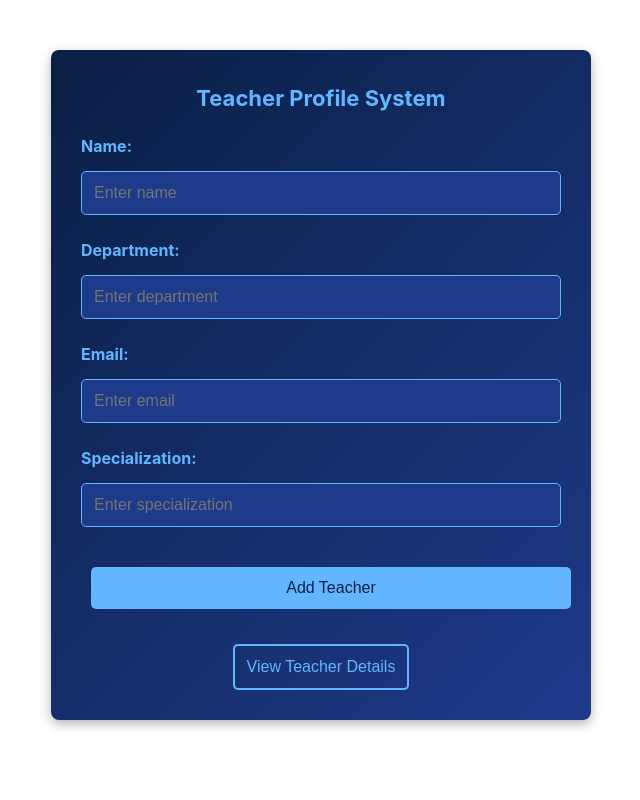
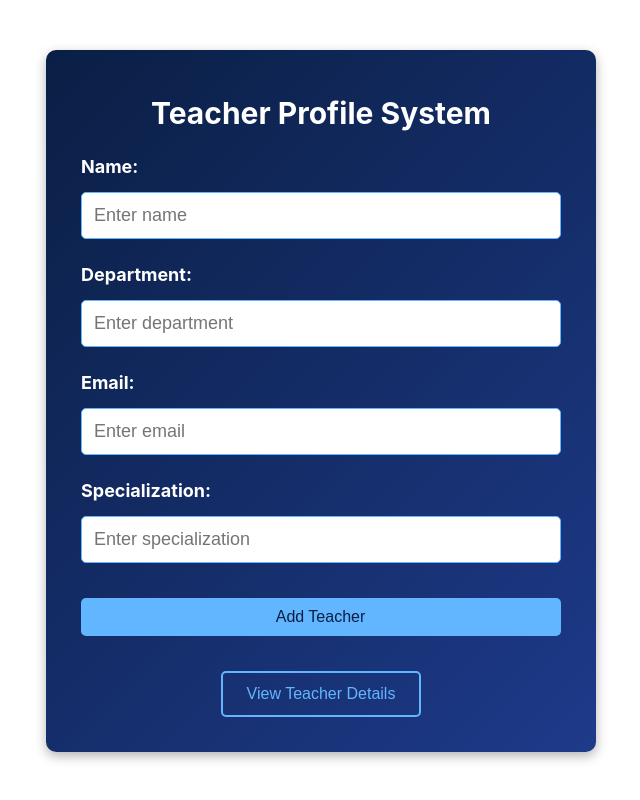
Before and after one commit to THEAYUSHIMISHRA/MMS, a React (Vite) app in the folder frontend/: page /teacher-profile in a window 1280 px wide. Shown: the whole page, without its empty margins (319-959 px from the left). Built offline with nearby package versions, Linux system fonts and the light colour scheme.

Commit message:
styling
updated the styling further

```diff
--- a/frontend/src/pages/Teachers/TeacherProfile.jsx
+++ b/frontend/src/pages/Teachers/TeacherProfile.jsx
@@ -54,12 +54,29 @@ const TeacherProfile = ({ teachers = [], setTeachers }) => {
             ...styles.addButton,
             ...(isClicked ? styles.addButtonClicked : {}),
           }}
+          onMouseOver={(e) => (e.target.style.background = styles.addButtonHover.background)}
+          onMouseOut={(e) => (e.target.style.background = styles.addButton.background)}
         >
           Add Teacher
         </button>
       </form>
 
-      <button style={styles.viewButton} onClick={() => navigate("/teacher-details")}>
+      <button
+        style={styles.viewButton}
+        onMouseOver={(e) => {
+          e.target.style.background = styles.viewButtonHover.background;
+          e.target.style.color = styles.viewButtonHover.color;
+          e.target.style.transform = styles.viewButtonHover.transform;
+          e.target.style.boxShadow = styles.viewButtonHover.boxShadow;
+        }}
+        onMouseOut={(e) => {
+          e.target.style.background = styles.viewButton.background;
+          e.target.style.color = styles.viewButton.color;
+          e.target.style.transform = "none";
+          e.target.style.boxShadow = "none";
+        }}
+        onClick={() => navigate("/teacher-details")}
+      >
         View Teacher Details
       </button>
     </div>
@@ -71,16 +88,16 @@ const styles = {
     textAlign: "center",
     maxWidth: "500px",
     margin: "50px auto",
-    padding: "20px",
-    background: "linear-gradient(135deg, #0a1f44, #1e3a8a)", // Dark Blue Gradient
+    padding: "25px",
+    background: "linear-gradient(135deg, #0a1f44, #1e3a8a)", // Dark Blue
     color: "white",
-    borderRadius: "8px",
+    borderRadius: "10px",
     boxShadow: "0px 4px 12px rgba(0, 0, 0, 0.3)",
   },
   title: {
-    fontSize: "22px",
+    fontSize: "30px",
     marginBottom: "15px",
-    color: "#62b6ff", // Sky Blue
+    color: "white",
   },
   form: {
     display: "flex",
@@ -95,37 +112,42 @@ const styles = {
   },
   label: {
     marginBottom: "5px",
-    fontSize: "16px",
+    fontSize: "18px",
     fontWeight: "bold",
-    color: "#62b6ff",
+    color: "#white",
   },
   input: {
     padding: "12px",
-    fontSize: "16px",
+    fontSize: "18px",
     border: "1px solid #62b6ff",
     borderRadius: "5px",
-    background: "#1e3a8a",
-    color: "white",
+    background: "white", // White background for formality
+    color: "#0a1f44", // Dark blue text
     transition: "0.3s",
-    marginBottom: "10px",
-    width: "100%",
+    width: "100%", // Full width
     boxSizing: "border-box",
   },
   addButton: {
     background: "#62b6ff",
     color: "#0a1f44",
-    padding: "12px",
+    padding: "10px",
     fontSize: "16px",
     border: "none",
     cursor: "pointer",
     borderRadius: "5px",
-    marginTop: "15px",
-    transition: "0.3s",
-    width: "100%",
+    marginTop: "10px",
+    transition: "background 0.3s ease, transform 0.1s ease, box-shadow 0.2s ease",
+    width: "100%",  // Ensure the button width matches input fields
+    boxSizing: "border-box", // Prevents any unwanted margin overflow
+    display: "block", // Ensures it behaves like inputs
+    marginLeft: "-0.5px",
   },
   addButtonClicked: {
     transform: "scale(0.95)",
     boxShadow: "0px 0px 12px rgba(98, 182, 255, 0.8)",
+  },
+  addButtonHover: {
+    background: "#80c1ff", // Lighter blue on hover
   },
   viewButton: {
     background: "transparent",
@@ -137,6 +159,14 @@ const styles = {
     borderRadius: "5px",
     marginTop: "15px",
     transition: "0.3s",
+    width: "40%", // Same width as input fields
+    boxSizing: "border-box",
+  },
+  viewButtonHover: {
+    background: "#62b6ff", // Blue background on hover
+    color: "#0a1f44", // Dark blue text
+    transform: "scale(1.05)", // Slightly larger
+    boxShadow: "0px 0px 12px rgba(98, 182, 255, 0.8)",
   },
 };
 
```
